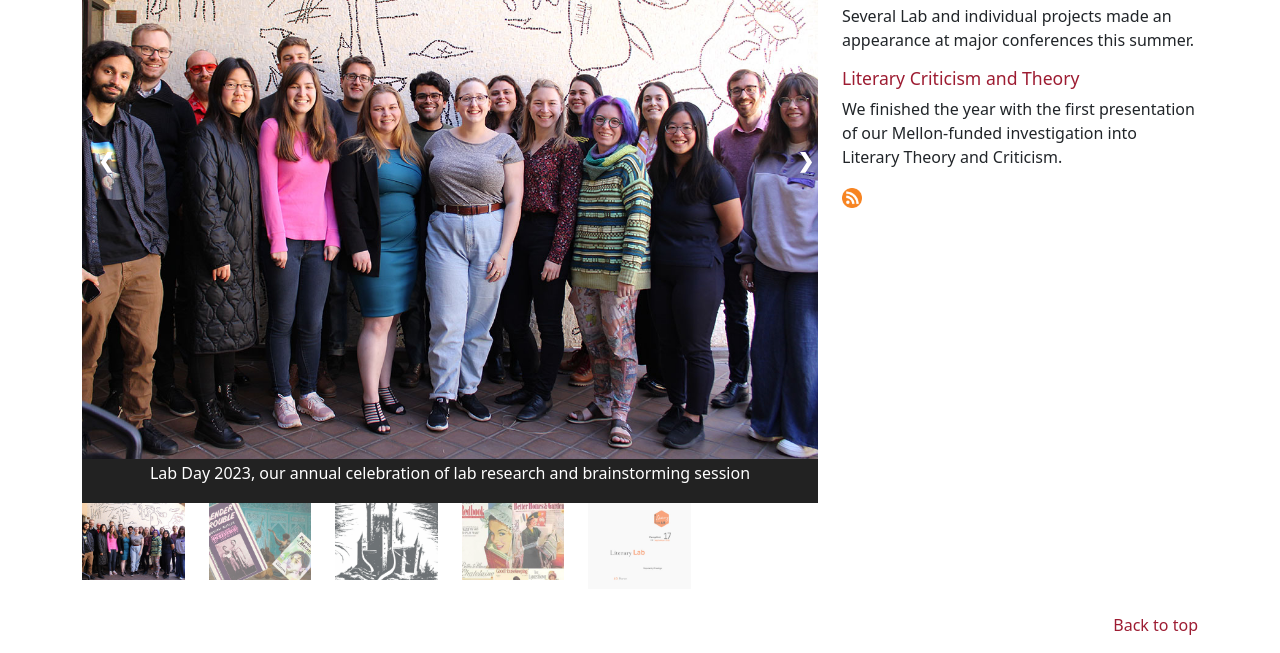
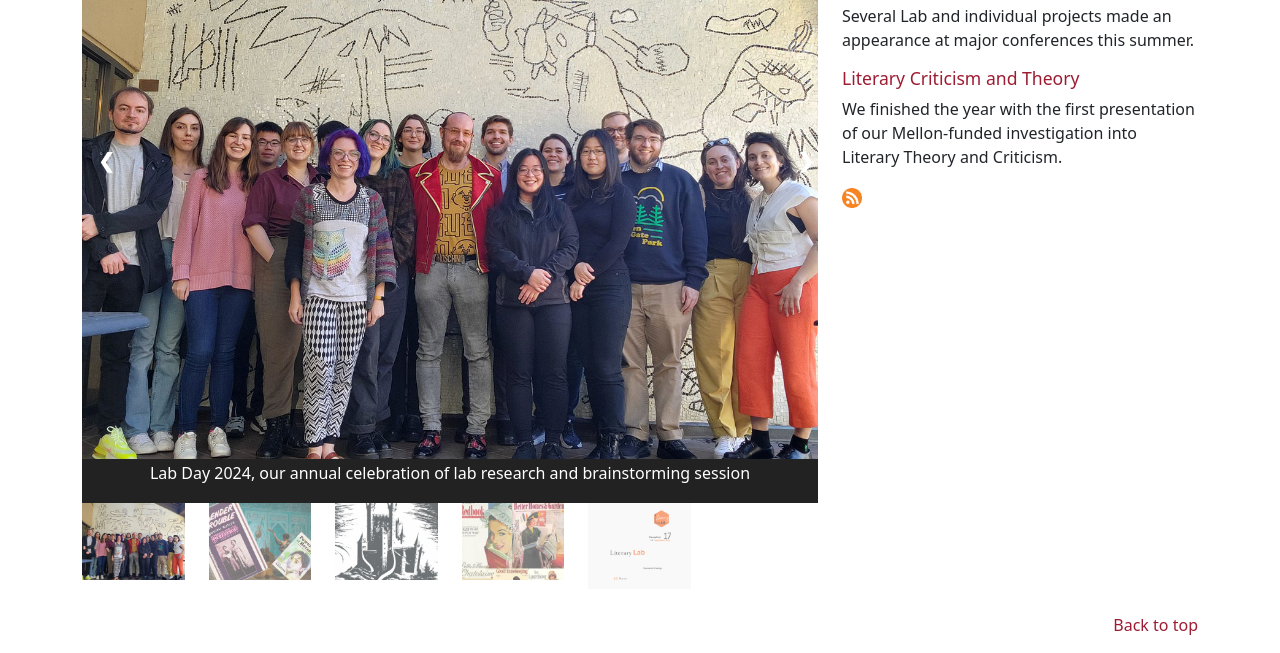
Before and after one commit to literarylab/literarylab.github.io, an Eleventy site: page src/index.njk in a window 1280 px wide. Shown: the part 322-975 px from the top of the page. Built offline with nearby package versions, Linux system fonts and the light colour scheme; Eleventy itself is replaced by a stand-in of ours; files that its build step writes are made by us from their sources; a script that the page names is missing; files whose address does not match are found by name; what eleventy-plugin-bibtex would draw is missing.

Commit message:
Update front page image

```diff
--- a/src/index.njk
+++ b/src/index.njk
@@ -30,7 +30,7 @@
   <!-- Full-width images with number text -->
   <div class="mySlides">
     <div class="numbertext">1 / 5</div>
-      <img src="/assets/images/front/labday2023.jpg" style="width:100%">
+      <img src="/assets/images/front/labday2024.jpg" style="width:100%">
   </div>
 
   <div class="mySlides">
@@ -67,7 +67,7 @@
   <!-- Thumbnail images -->
   <div class="row">
     <div class="column">
-      <img class="demo cursor" src="/assets/images/front/labday2023_thumb.jpg" style="width:100%" onclick="currentSlide(1)" alt="Lab Day 2023, our annual celebration of lab research and brainstorming session">
+      <img class="demo cursor" src="/assets/images/front/labday2024_thumb.jpg" style="width:100%" onclick="currentSlide(1)" alt="Lab Day 2024, our annual celebration of lab research and brainstorming session">
     </div>
     <div class="column">
       <img class="demo cursor" src="/assets/images/front/theory_thumb.jpg" style="width:100%" onclick="currentSlide(2)" alt="This Mellon Foundation-funded project explores how the discourse of theory and identity has evolved over the 20th and 21st centuries.">
```
Also changed, not shown: src/assets/images/front/labday2024.jpg (added), src/assets/images/front/labday2024_thumb.jpg (added).
